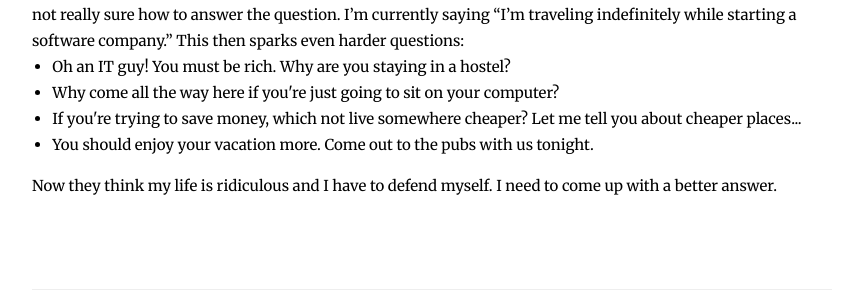
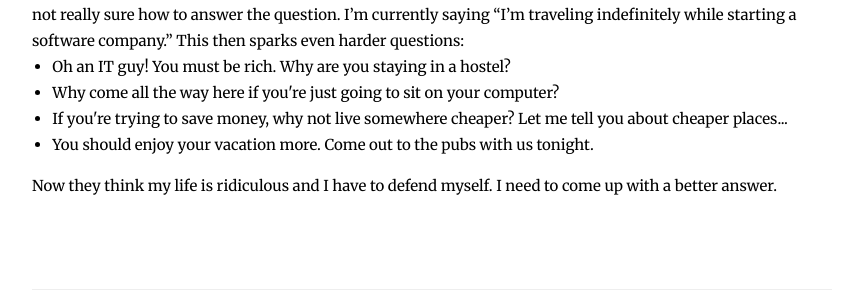
Before and after one commit to jmeistrich/jmeistrich.github.io, a Jekyll site: the page built from _posts/travel/2013-12-06-work-or-vacation.md, in a window 1280 px wide. Shown: the part 647-947 px from the top of the page, without its empty margins (208-1071 px from the left). Built offline with Jekyll 4.4.1, drawn with Linux system fonts in a browser that asks for light colours; Markdown is read by kramdown in place of the engine named in the settings.

Commit message:
Fix some typos

```diff
--- a/_posts/travel/2013-12-06-work-or-vacation.md
+++ b/_posts/travel/2013-12-06-work-or-vacation.md
@@ -24,7 +24,7 @@ But how do I define what I'm currently doing? If I say I'm working they ask me h
 <ul>
 <li>Oh an IT guy! You must be rich. Why are you staying in a hostel?</li>
 <li>Why come all the way here if you're just going to sit on your computer?</li>
-<li>If you're trying to save money, which not live somewhere cheaper? Let me tell you about cheaper places...</li>
+<li>If you're trying to save money, why not live somewhere cheaper? Let me tell you about cheaper places...</li>
 <li>You should enjoy your vacation more. Come out to the pubs with us tonight.</li>
 </ul>
 
```
Also changed, not shown: _posts/travel/2013-12-05-backpack.md (+2 -2 lines), _posts/travel/2013-12-16-how-im-productive.md (+1 -1 lines).
